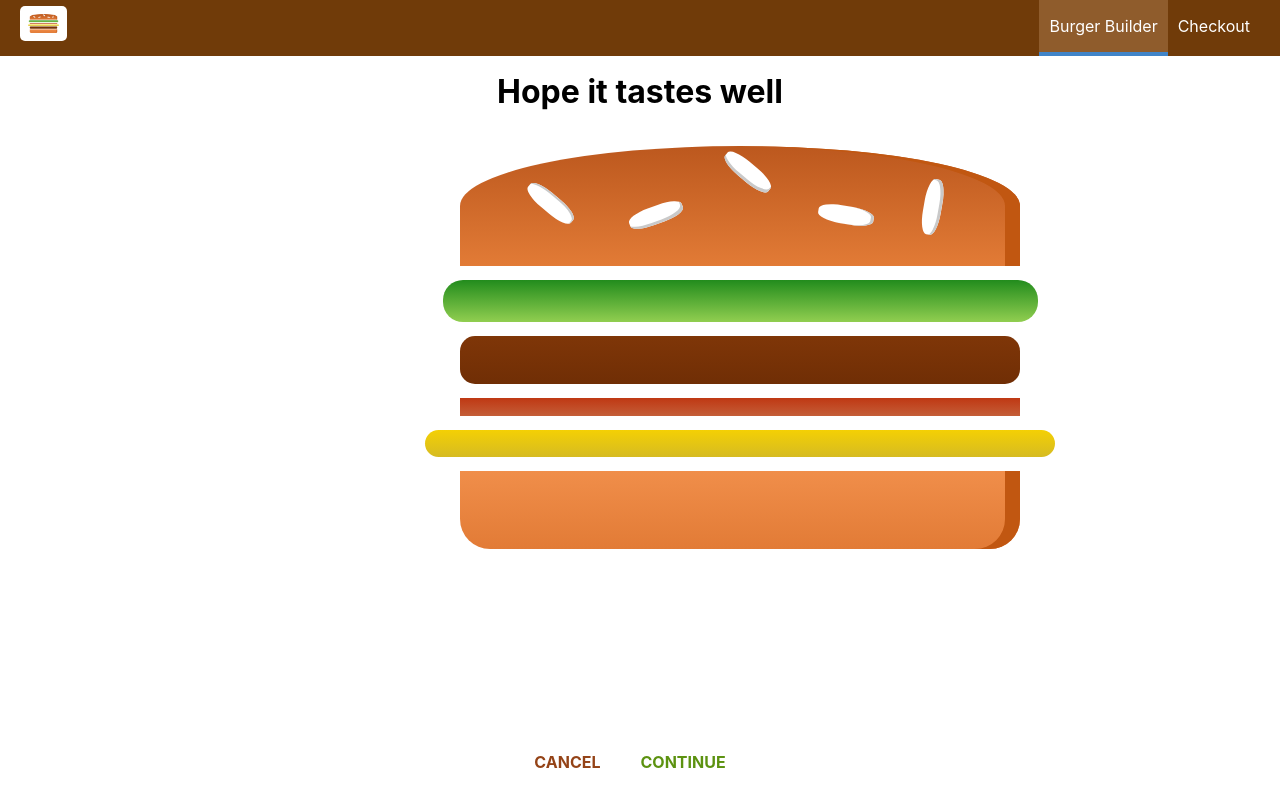
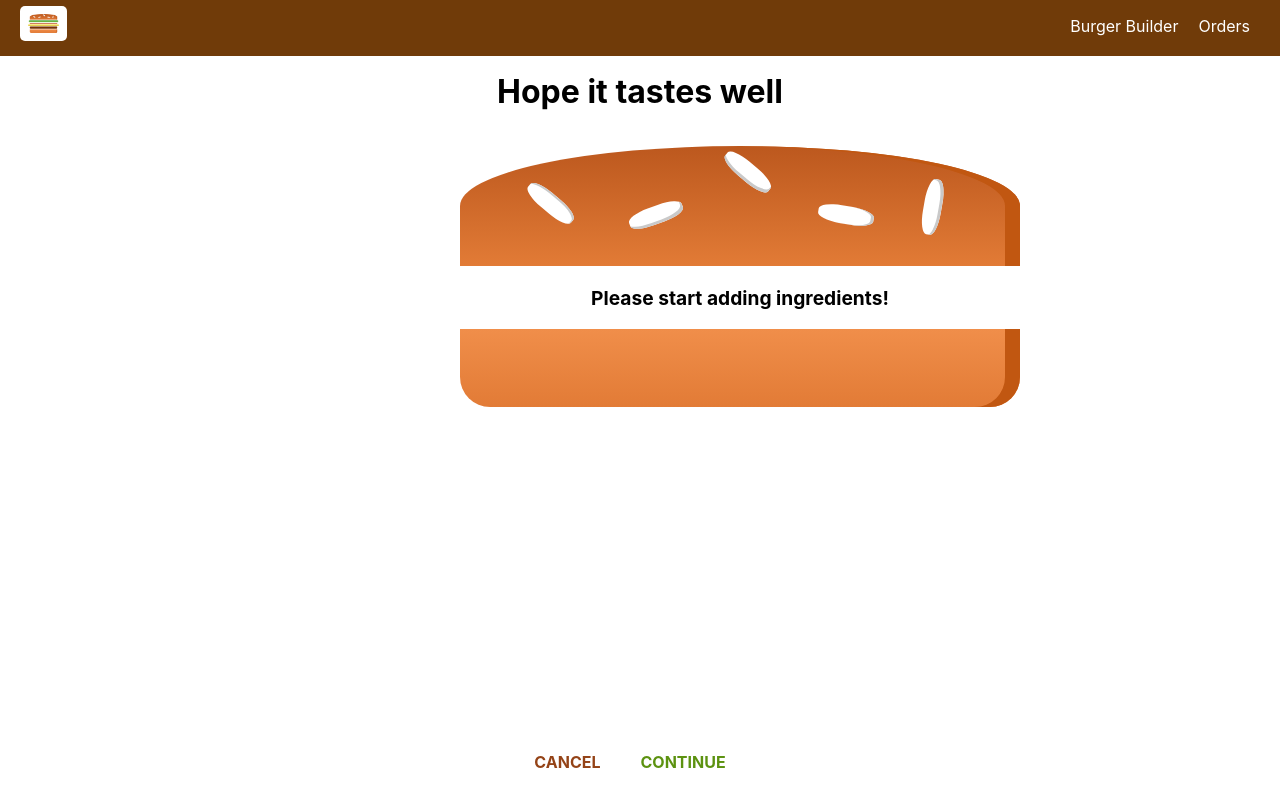
Before and after one commit to lofix/burger-builder, a React app: page /checkout in a window 1280 px wide. Built offline with nearby package versions, Linux system fonts and the light colour scheme.

Commit message:
add routing

```diff
--- a/src/components/Navigation/NavigationItems/NavigationItem/NavigationItem.js
+++ b/src/components/Navigation/NavigationItems/NavigationItem/NavigationItem.js
@@ -1,11 +1,9 @@
 import React from 'react';
-
+import {NavLink} from 'react-router-dom'
 import modules from './NavigationItem.module.css';
 const navigationItem = (props) => (
     <li className={modules.NavigationItem}>
-        <a
-            href={props.link}
-            className={props.active ? modules.active : null}>{props.children}</a>
+        <NavLink to={props.link} exact activeClassName={modules.active}>{props.children}</NavLink>
     </li>
 )
 
--- a/src/components/Navigation/NavigationItems/NavigationItems.js
+++ b/src/components/Navigation/NavigationItems/NavigationItems.js
@@ -5,9 +5,8 @@
 
 const navigationItems = (props) => (
     <ul className={modules.NavigationItems}>
-        <NavigationItem link="/" active> Burger Builder</NavigationItem>
-        <NavigationItem link="/">Checkout
-        </NavigationItem>
+        <NavigationItem link="/"> Burger Builder</NavigationItem>
+        <NavigationItem link="/orders">Orders</NavigationItem>
     </ul>
 );
 
--- a/src/components/Order/CheckoutSummary/CheckoutSummary.js
+++ b/src/components/Order/CheckoutSummary/CheckoutSummary.js
@@ -11,8 +11,8 @@
             <div style={{width: '100%', margin: 'auto'}}>
                 <Burger ingredients={props.ingredients}/>
             </div>
-            <Button clicked btnType="Danger">CANCEL</Button>
-            <Button clicked btnType="Success">CONTINUE</Button>
+            <Button clicked={props.onCheckoutCancelled} btnType="Danger">CANCEL</Button>
+            <Button clicked={props.checkoutContinued} btnType="Success">CONTINUE</Button>
         </div>
     )
 }
--- /dev/null
+++ b/src/components/Order/Order.js
@@ -0,0 +1,32 @@
+import React from 'react';
+import modules from './Order.module.css';
+const order = (props) => {
+    const ingredients = [];
+    for (let ingredientName in props.ingredients) {
+        ingredients.push(
+            {
+                name: ingredientName,
+                amount: props.ingredients[ingredientName]
+            }
+        );
+    }
+    const ingredientOutput = ingredients.map(ig => {
+        return (<span
+            style={{
+                textTransform: 'capitalize',
+                display: 'inline-block',
+                margin: '0 8px',
+                border: '1px solid #ccc',
+                padding: '5px'}}
+            key={ig.name} >{ig.name} ({ig.amount})</span>);
+
+    })
+    return (
+        <div className={modules.Order}>
+            <p>Ingredients: {ingredientOutput}</p>
+            <p>Price: <strong>{Number.parseFloat(props.price)}</strong></p>
+        </div>
+    )
+}
+
+export default order;
--- /dev/null
+++ b/src/components/Order/Order.module.css
@@ -0,0 +1,9 @@
+.Order {
+    width: 80%;
+    border: 1px solid #eee;
+    box-shadow: 0 2px 3px  #ccc;
+    padding: 10px;
+    margin: 10px auto;
+    box-sizing: border-box;
+
+}
--- a/src/containers/App.js
+++ b/src/containers/App.js
@@ -1,7 +1,7 @@
 import React, {Component} from 'react';
 import { Route, Switch } from 'react-router-dom';
 import Checkout from './Checkout/Checkout';
-
+import Orders from '../containers/Orders/Orders';
 import BurgerBuilder from '../containers/BurgerBuilder/BurgerBuilder';
 
 import Layout from '../hoc/Layout/Layout';
@@ -15,6 +15,7 @@
         <Layout>
           <Switch>
             <Route path="/checkout" component={Checkout} />
+            <Route path="/orders" component={Orders} />
             <Route path="/" exact component={BurgerBuilder} />
           </Switch>
         </Layout>
--- a/src/containers/Checkout/Checkout.js
+++ b/src/containers/Checkout/Checkout.js
@@ -1,19 +1,48 @@
 import React, { Component } from 'react';
+import { Route } from 'react-router-dom';
+
 import CheckoutSummary from '../../components/Order/CheckoutSummary/CheckoutSummary';
+import ContactData from './ContactData/ContactData';
 
 class Checkout extends Component {
     state = {
-        ingredients: {
-            salad: 1,
-            meat: 1,
-            bacon: 1,
-            cheese: 1
+        ingredients: null,
+        price: 0
+    }
+
+    componentWillMount() {
+        const query = new URLSearchParams(this.props.location.search);
+        const ingredients = {};
+        let price = 0;
+        for (let p of query.entries()) {
+            if (p[0] ==='price') {
+                price = p[1];
+            } else {
+                ingredients[p[0]] = +p[1];
+            }
         }
+        this.setState({ingredients, price})
     }
+
+    checkoutCancelledHandler = () => {
+        this.props.history.goBack();
+    }
+
+    checkoutContinuedHandler = () => {
+        this.props.history.replace('/checkout/contact-data');
+    }
+
     render() {
         return (
             <div>
-                <CheckoutSummary ingredients={this.state.ingredients} />
+                <CheckoutSummary
+                    ingredients={this.state.ingredients}
+                    onCheckoutCancelled={this.checkoutCancelledHandler}
+                    checkoutContinued={this.checkoutContinuedHandler}
+                />
+                <Route
+                    path={this.props.match.url + '/contact-data'}
+                    render={(props) => (<ContactData ingredients={this.state.ingredients} price={this.state.price} {...props} />)} />
             </div>
         );
     }
--- /dev/null
+++ b/src/containers/Checkout/ContactData/ContactData.js
@@ -0,0 +1,64 @@
+import React, { Component } from 'react';
+import axios from '../../../axios-orders';
+
+import Button from '../../../components/UI/Button/Button';
+import Spinner from '../../../components/UI/Spinner/Spinner';
+
+import modules from './ContactData.module.css';
+
+class ContactData extends Component {
+    state = {
+        name: '',
+        email: '',
+        address: {
+            street: '',
+            postalCode: ''
+        },
+        loading: false
+    }
+
+    orderHandler = (e) => {
+        e.preventDefault();
+        this.setState({ loading: true })
+        const order = {
+            ingredients: this.props.ingredients,
+            price: this.props.price,
+            customer: {
+                name: 'Maciek Bla',
+                address: {
+                    street: 'Teststreet 1',
+                    zipCode: '48223',
+                    country: 'Russia'
+                },
+                email: 'test@est.com'
+            },
+            deliveryMethod: 'pickup'
+        };
+        axios.post('/orders.json', order)
+            .then(response => {
+                this.setState({ loading: false });
+                this.props.history.push('/');
+            })
+            .catch(error => {
+                this.setState({ loading: false })
+            });
+    }
+
+    render() {
+        return (
+            <div className={modules.ContactData}>
+                <h4>Enter your contact data:</h4>
+                {this.state.loading ? <Spinner /> : (<form>
+                    <input className={modules.Input} type="text" name="name" placeholder="Your Name" />
+                    <input className={modules.Input} type="email" name="email" placeholder="Your email" />
+                    <input className={modules.Input} type="text" name="street" placeholder="Street" />
+                    <input className={modules.Input} type="text" name="postal" placeholder="Postal Code" />
+                    <Button btnType="Success" clicked={this.orderHandler}>Order</Button>
+                </form>)}
+
+            </div>
+        )
+    }
+}
+
+export default ContactData;
--- /dev/null
+++ b/src/containers/Checkout/ContactData/ContactData.module.css
@@ -0,0 +1,20 @@
+.ContactData {
+    margin: 20px auto;
+    width: 80%;
+    text-align: center;
+    box-shadow: 0 2px 3px #ccc;
+    border: 1px solid #eee;
+    padding: 10px;
+    box-sizing: border-box;
+}
+
+.Input {
+    display: block;
+    margin: 0 auto;
+}
+
+@media (min-width: 600px) {
+    .ContactData {
+        width: 500px;
+    }
+}
--- /dev/null
+++ b/src/containers/Orders/Orders.js
@@ -0,0 +1,47 @@
+import React, { Component } from 'react';
+import axios from '../../axios-orders';
+
+import Order from '../../components/Order/Order';
+import withErrorHandler from '../../hoc/WithErrorHandler/WithErrorHandler';
+
+class Orders  extends Component {
+    state = {
+        orders: [],
+        loading: true
+    }
+    componentDidMount() {
+        axios.get('/orders.json')
+            .then(response => {
+                const fetchedOrders = [];
+                for (let key in response.data) {
+                    fetchedOrders.push({
+                        ...response.data[key],
+                        id: key
+                    });
+                }
+                this.setState({
+                    loading: false,
+                    orders: fetchedOrders
+                })
+            })
+            .catch(err => {
+                this.setState({
+                    loading: false
+                })
+            })
+    }
+    render() {
+        return (
+            <div>
+                {this.state.orders.map(order => (
+                    <Order
+                        key={order.id}
+                        price={ +order.price}
+                        ingredients={order.ingredients} />
+                ))}
+            </div>
+        );
+    }
+}
+
+export default withErrorHandler(Orders, axios);
```
Also changed, not shown: src/containers/BurgerBuilder/BurgerBuilder.js (+10 -22 lines).
